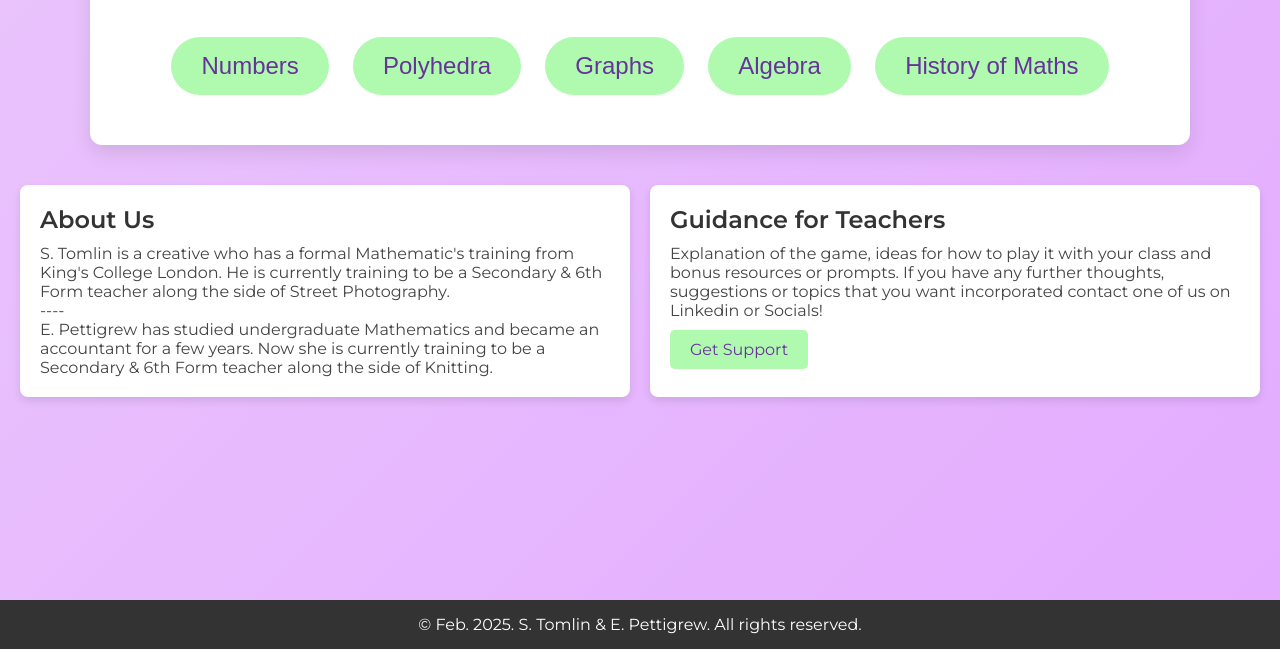
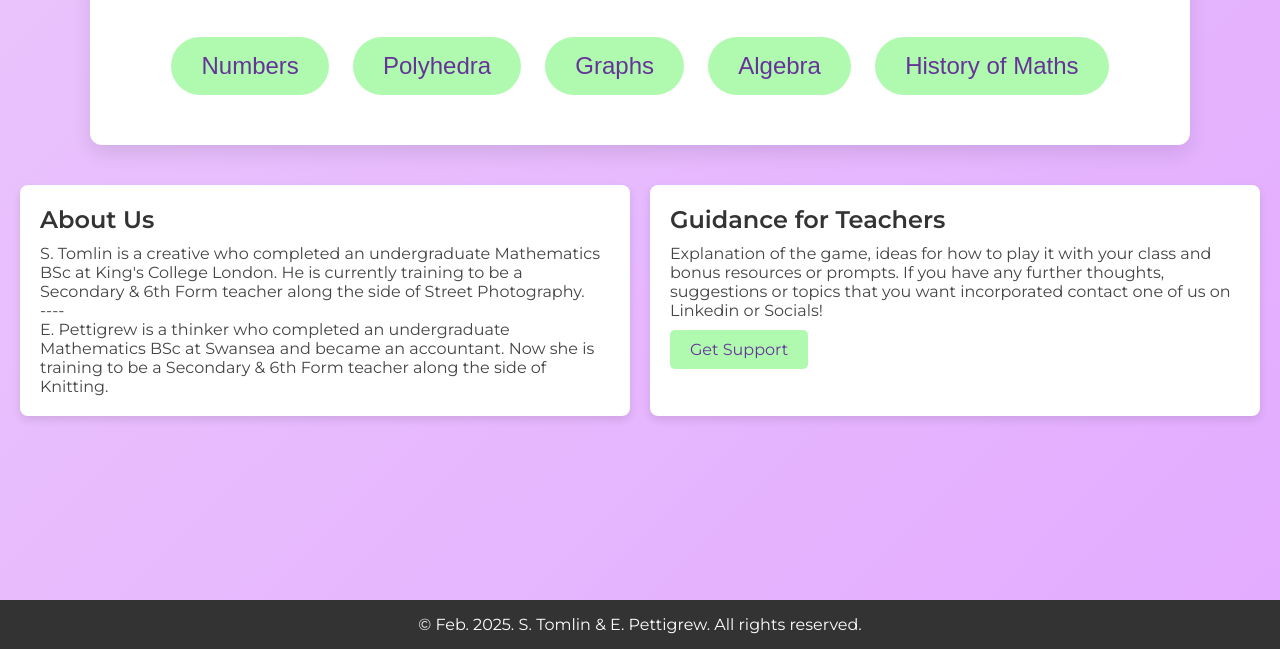
Before and after one commit to GuessItMaths/guessitmaths.github.io, a plain HTML site: page index.html in a window 1280 px wide. Shown: the part 151-800 px from the top of the page. Drawn offline with Linux system fonts and the light colour scheme.

Commit message:
Update index.html to edit about us sections

```diff
--- a/index.html
+++ b/index.html
@@ -28,9 +28,9 @@
 
   <div class="two-column-sections">  <section class="about">
                 <h2>About Us</h2>
-                <p>S. Tomlin is a creative who has a formal Mathematic's training from King's College London. He is currently training to be a Secondary & 6th Form teacher along the side of Street Photography.</p>
+                <p>S. Tomlin is a creative who completed an undergraduate Mathematics BSc at King's College London. He is currently training to be a Secondary & 6th Form teacher along the side of Street Photography.</p>
                 <p>   ----    </p>
-                <p>E. Pettigrew has studied undergraduate Mathematics and became an accountant for a few years. Now she is currently training to be a Secondary & 6th Form teacher along the side of Knitting.</p>
+                <p>E. Pettigrew is a thinker who completed an undergraduate Mathematics BSc at Swansea and became an accountant. Now she is training to be a Secondary & 6th Form teacher along the side of Knitting.</p>
                 </section>
 
             <section class="guidance">
```
